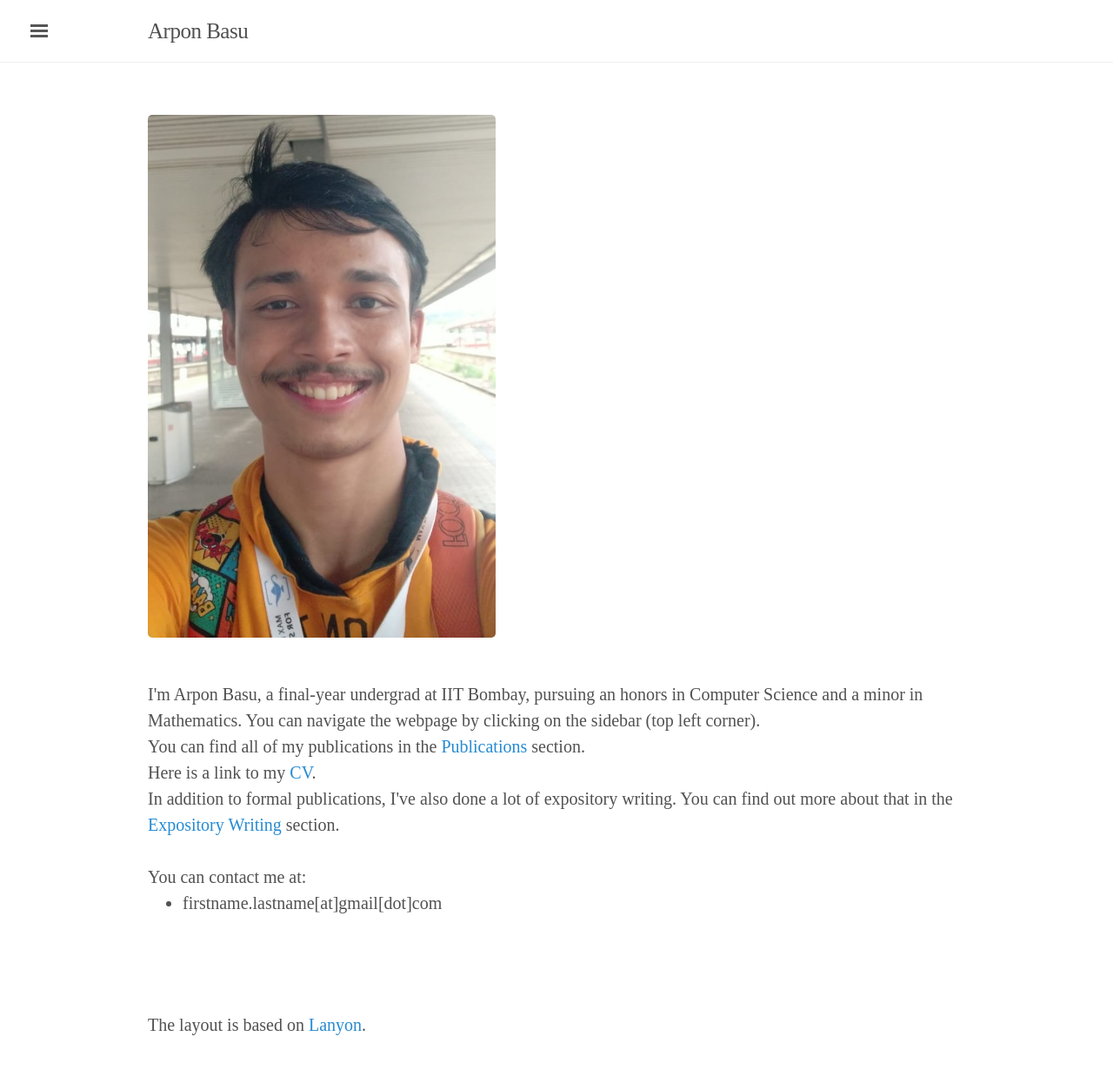
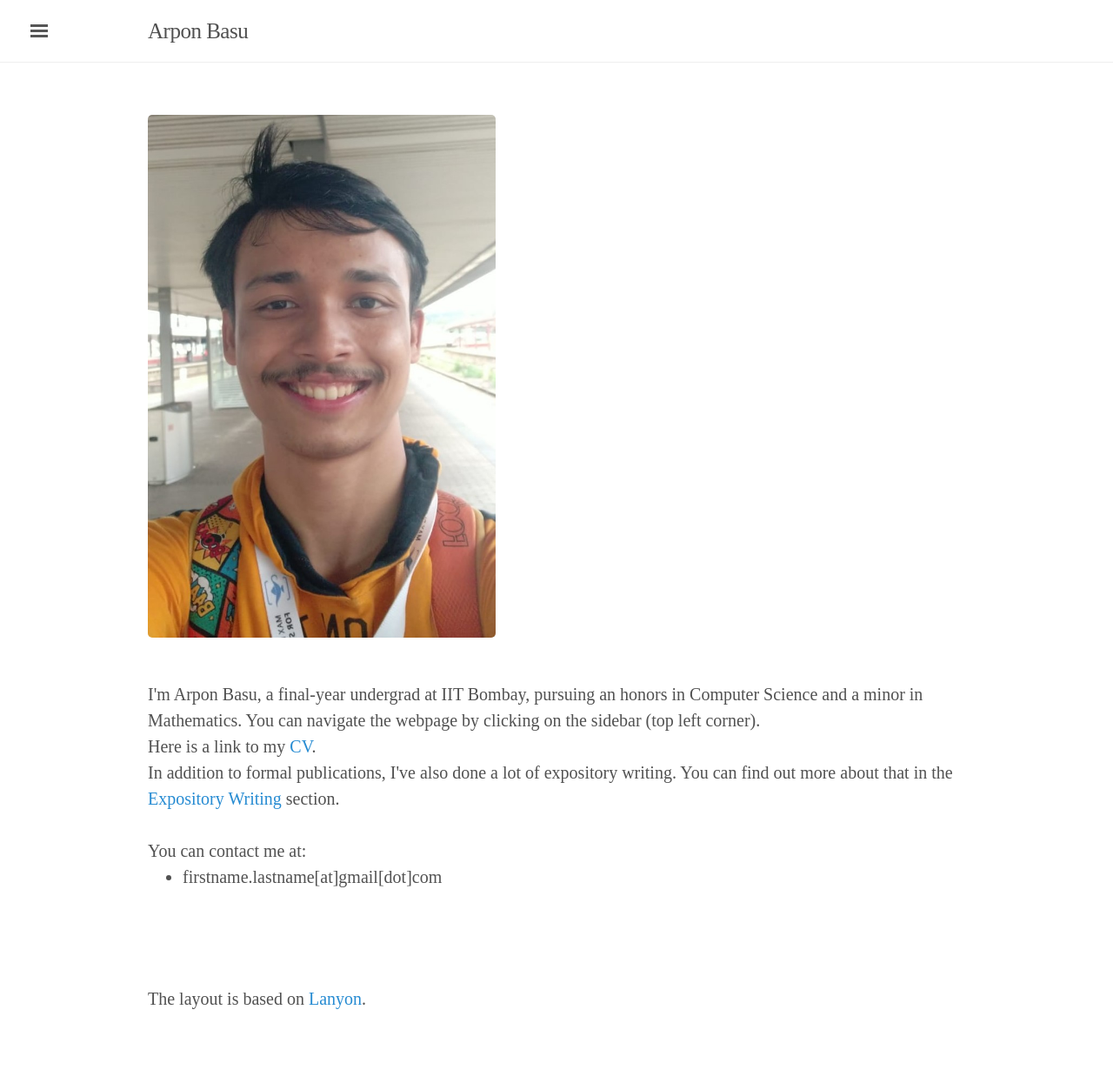
Before and after one commit to rugiarindam/rugiarindam.github.io, a Jekyll site: the page built from index.html, in a window 1280 px wide. Shown: the whole page at 87% size. Built offline with Jekyll 4.4.1, drawn with Linux system fonts in a browser that asks for light colours; nearby versions of some CDN libraries; some web fonts are replaced; the list of posts is cut into pages by our own code; after the commit the page ends 1223 px from its top, so only the background shows below that.

Commit message:
changed text

```diff
--- a/index.html
+++ b/index.html
@@ -5,7 +5,6 @@ title: Home
 <img src="me.jpeg" align="center" alt="Avatar" style="width:400px">
 <br>
 I'm Arpon Basu, a final-year undergrad at IIT Bombay, pursuing an honors in Computer Science and a minor in Mathematics. You can navigate the webpage by clicking on the sidebar (top left corner).</a><br>
-You can find all of my publications in the <a href="publications">Publications</a> section.<br>
 Here is a link to my <a href="./cv.pdf" target="_blank">CV</a>.<br>
 In addition to formal publications, I've also done a lot of expository writing. You can find out more about that in the <a href="notes">Expository Writing</a> section.<br>
 <br>
```
